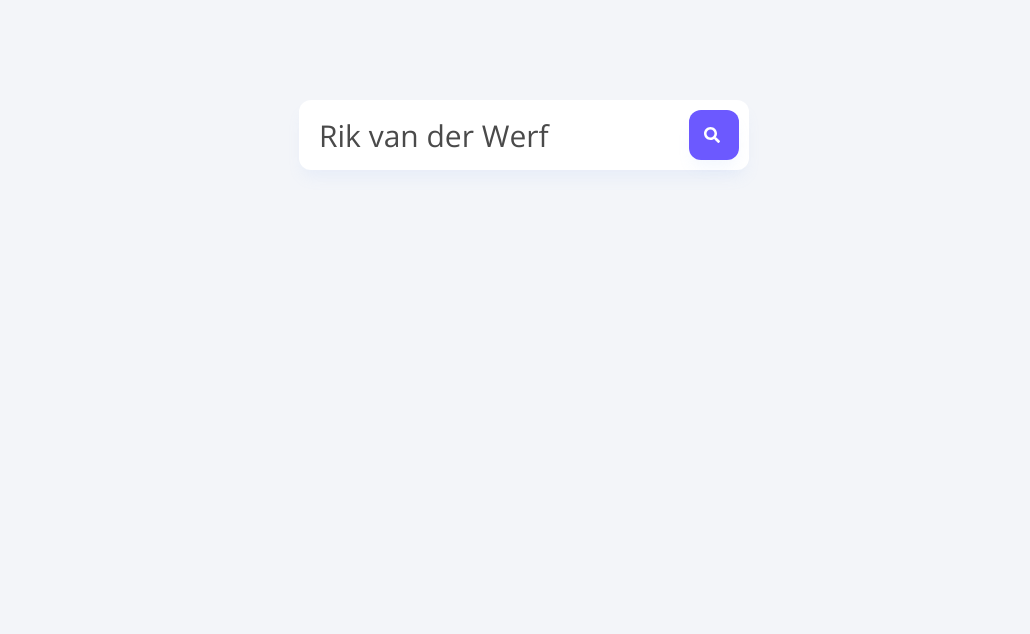
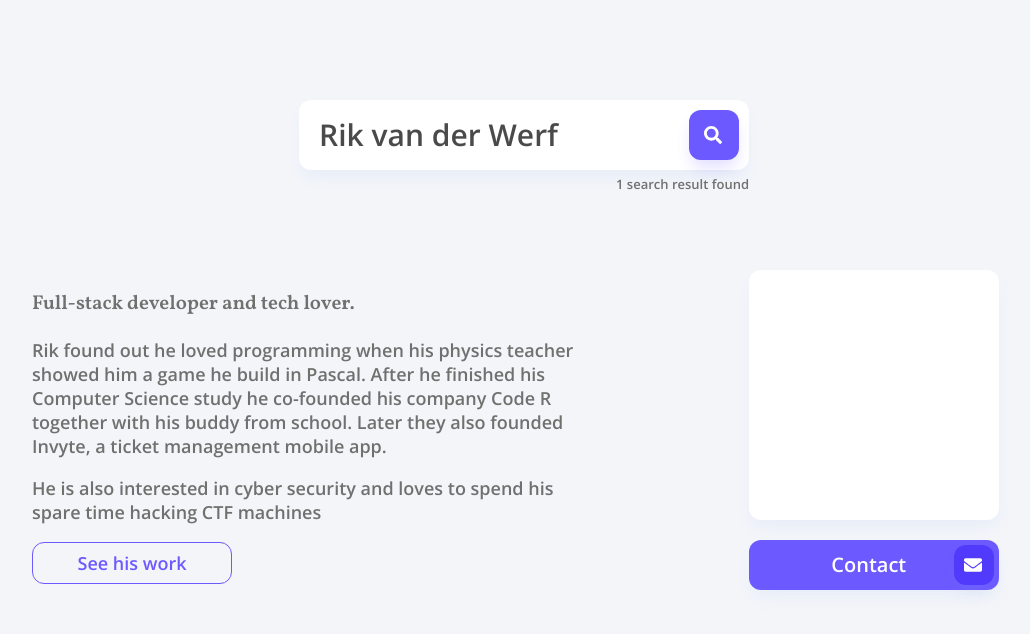
Before and after one commit to rikvanderwerf/portfolio, a React (Vite) app: page / in a window 1280 px wide. Shown: the top 634 px of the page, without its empty margins (116-1146 px from the left). Built offline with nearby package versions, Linux system fonts and the light colour scheme.

Commit message:
added contact button

```diff
--- a/src/App.jsx
+++ b/src/App.jsx
@@ -7,6 +7,7 @@ const theme = {
   cardbackground: '#fff',
   backgroundcolor: '#F3F5F9',
   maincolor: '#6C59FF',
+  maindarkcolor: '#513AFC',
   titlecolor: '#4A4A4A',
   textcolor: '#70706F',
   maincolorshadow: 'rgb(108, 89, 255, 0.2)',
@@ -21,12 +22,13 @@ const GlobalStyle = createGlobalStyle`
     padding: 0px;
     height: 100%;
     width: 100%;
+    font-weight: 600;
     background-color: ${(props) => props.theme.backgroundcolor}
   }
 
   body {
     font-family: Open Sans, sans-serif;
-    font-size: 16;
+    font-size: 18px;
     color: ${(props) => props.theme.textcolor};
   }
 
--- /dev/null
+++ b/src/components/Buttons/Button.jsx
@@ -0,0 +1,69 @@
+import React from 'react';
+import PropTypes from 'prop-types';
+import styled from 'styled-components';
+import { FontAwesomeIcon } from '@fortawesome/react-fontawesome';
+import Card from '../Card';
+
+const propTypes = {
+  children: PropTypes.node,
+  icon: PropTypes.node.isRequired,
+};
+
+const defaultProps = {
+  children: null,
+};
+
+const ButtonHolder = styled(Card)`
+  height: 50px;
+  width: 250px;
+  background-color: ${(props) => props.theme.maincolor};
+  position: relative;
+`;
+
+const TextHolder = styled.div`
+  color: #4A4A4A;
+  margin-left: 20px;
+  color: white;
+  width: 80%;
+  text-align: center;
+  float: left;
+  font-size: 20px;
+  line-height: 50px;
+  vertical-align: middle;
+`;
+
+const IconCard = styled(Card)`
+  float: right;
+  margin: 5px;
+  height: 40px;
+  position: absolute;
+  width: 40px;
+  right: 0;
+  postion: relative;
+  background-color: ${(props) => props.theme.maindarkcolor};
+`;
+
+const IconHolder = styled.div`
+  margin: 0 auto;
+  width: 20px;
+`;
+
+const Icon = styled(FontAwesomeIcon)`
+  color: white;
+  height: 100%;
+`;
+
+function Button(props) {
+  const { children, icon } = props;
+  return (
+    <ButtonHolder>
+      <TextHolder>{children}</TextHolder>
+      <IconCard><IconHolder><Icon icon={icon} /></IconHolder></IconCard>
+    </ButtonHolder>
+  );
+}
+
+Button.defaultProps = defaultProps;
+Button.propTypes = propTypes;
+
+export default Button;
--- /dev/null
+++ b/src/components/Buttons/OutlinedButton.jsx
@@ -0,0 +1,18 @@
+import styled from 'styled-components';
+
+const OutlinedButton = styled.div`
+  border-color: ${(props) => props.theme.maincolor};
+  border-width: 1px;
+  border-style: solid;
+  line-height: 40px;
+  padding-left: 25px;
+  padding-right: 25px;
+  vertical-align: middle;
+  width: 200px;
+  text-align: center;
+  border-radius: 12px;
+  font-size: 18px
+  color: ${(props) => props.theme.maincolor};
+`;
+
+export default OutlinedButton;
--- a/src/components/SearchBar.jsx
+++ b/src/components/SearchBar.jsx
@@ -26,10 +26,8 @@ const TextHolder = styled.div`
   float: left;
   width: 80%;
   font-size: 30px;
-  position: absolute;
-  top: 50%;
-  -ms-transform: translateY(-50%);
-  transform: translateY(-50%);
+  line-height: 70px;
+  vertical-align: middle;
 `;
 
 const IconCard = styled(Card)`
@@ -40,7 +38,7 @@ const IconCard = styled(Card)`
   right: 0;
   postion: relative;
   background-color: ${(props) => props.theme.maincolor};
-  drop-shadow: box-shadow: 0 10px 15px -3px ${(props) => props.theme.maincolorshadow};
+  box-shadow: 0 10px 15px -3px ${(props) => props.theme.maincolorshadow};
 `;
 
 const IconHolder = styled.div`
@@ -53,12 +51,20 @@ const Icon = styled(FontAwesomeIcon)`
   height: 100%;
 `;
 
+const SearchResult = styled.div`
+  font-size: 13px;
+  float: right;
+  text-align: right;
+  margin-top: 5px;
+`;
+
 function SearchBar(props) {
   const { children } = props;
   return (
     <SearchBarHolder>
       <TextHolder>{children}</TextHolder>
       <IconCard><IconHolder><Icon icon={faSearch} /></IconHolder></IconCard>
+      <SearchResult>1 search result found</SearchResult>
     </SearchBarHolder>
   );
 }
--- a/src/pages/Home.jsx
+++ b/src/pages/Home.jsx
@@ -1,13 +1,22 @@
 import React from 'react';
 import styled from 'styled-components';
+import { faEnvelope } from '@fortawesome/free-solid-svg-icons';
 import SearchBar from '../components/SearchBar';
+import OutlinedButton from '../components/Buttons/OutlinedButton';
+import Card from '../components/Card';
+import Button from '../components/Buttons/Button';
+
+
+const OuterContainer = styled.div`
+  max-width: 1350px;
+  margin: 0 auto;
+  width: 80%;
+`;
 
 const Content = styled.div`
   display: grid;
   align-items: center;
   margin: 0 auto;
-  max-width: 1350px;
-  width: 80%;
   padding: 100px 0px;
 `;
 
@@ -16,14 +25,63 @@ const Header = styled.div`
   width: 100%;
 `;
 
+const DescriptionHolder = styled.div`
+  margin-top: 50px;
+  display: grid;
+  grid-template-columns: 60% 10% 30%;
+`;
+
+const DescriptionBox = styled.div`
+  padding: 20px;
+  grid-column: 1;
+`;
+
+const Title = styled.p`
+  font-family: Vollkorn;
+  font-weight: 600;
+  font-size: 20px;
+`;
+
+const ProfilePictureHolder = styled.div`
+  padding: 20px;
+  grid-column: 3;
+`;
+
+const PhotoCard = styled(Card)`
+  height: 250px;
+  width: 250px;
+  margin-bottom: 20px;
+`;
 
 function Home(props) {
   return (
-    <Content>
-      <Header>
-        <SearchBar>Rik van der Werf</SearchBar>
-      </Header>
-    </Content>
+    <OuterContainer>
+      <Content>
+        <Header>
+          <SearchBar>Rik van der Werf</SearchBar>
+        </Header>
+        <DescriptionHolder>
+          <DescriptionBox>
+            <Title>Full-stack developer and tech lover. </Title>
+            <p>
+                Rik found out he loved programming when his physics teacher showed him
+                a game he build in Pascal. After he finished his Computer Science study he
+                co-founded his company Code R together with his buddy from school. Later
+                they also founded Invyte, a ticket management mobile app.
+            </p>
+            <p>
+              He is also interested in cyber security and loves to spend his spare time
+              hacking CTF machines
+            </p>
+            <OutlinedButton>See his work</OutlinedButton>
+          </DescriptionBox>
+          <ProfilePictureHolder>
+            <PhotoCard />
+            <Button icon={faEnvelope}>Contact</Button>
+          </ProfilePictureHolder>
+        </DescriptionHolder>
+      </Content>
+    </OuterContainer>
   );
 }
 
```
